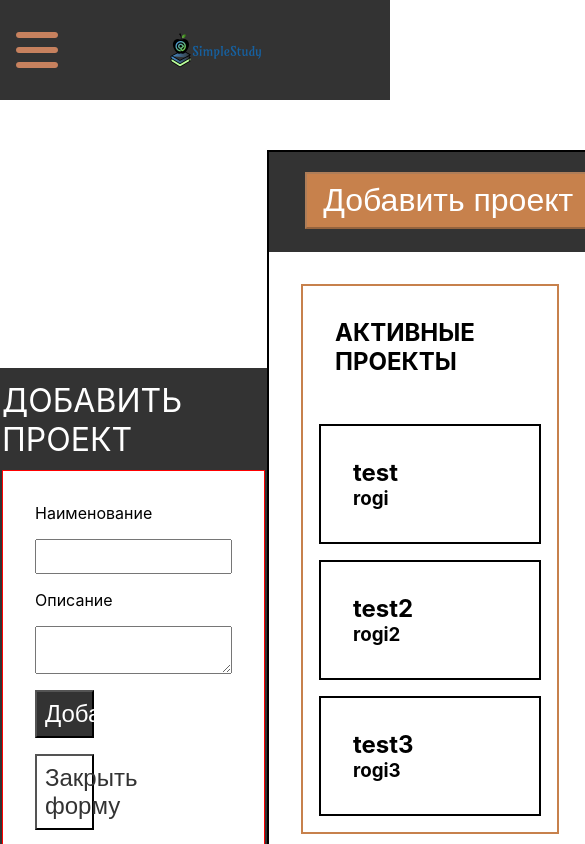
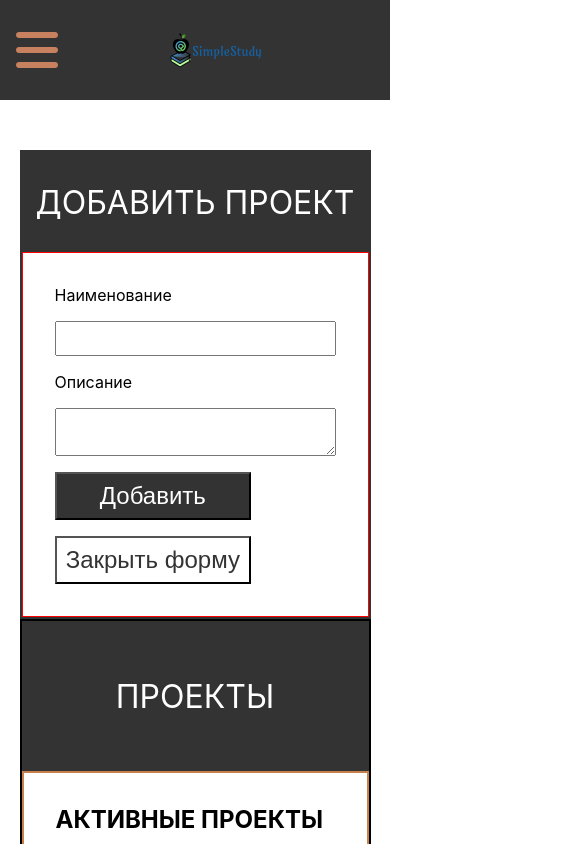
Before and after one commit to LordGrishnakh/educational-platform, a React (Create React App) app: page /tracking in a window 390 px wide. Both pictures are taken after a click on the button "Добавить проект". Shown: the top 844 px of the page, 585 px wide, since content can reach past the window. Built offline with nearby package versions, Linux system fonts and the light colour scheme.

Commit message:
C:/Program Files/Git/tracking Responsive Design

```diff
--- a/src/components/Tracking/AddNewProjectForm/AddNewProject.module.scss
+++ b/src/components/Tracking/AddNewProjectForm/AddNewProject.module.scss
@@ -19,8 +19,9 @@
     display: flex;
     flex-direction: column;
 
-    & input, & textarea {
-      padding: .5rem .5rem;
+    & input,
+    & textarea {
+      padding: 0.5rem 0.5rem;
       margin: 1rem 0;
     }
 
@@ -32,7 +33,7 @@
       font-size: 1.5rem;
 
       &:hover {
-        background-color: #6B6767;
+        background-color: #6b6767;
       }
     }
   }
@@ -49,3 +50,25 @@
     }
   }
 }
+
+@media (max-width: 1520px) {
+  .Container {
+    width: 600px;
+  }
+}
+
+@media (max-width: 640px) {
+  .Container {
+    width: 90%;
+
+    & .Header {
+      text-align: center;
+    }
+
+    & form {
+      & button {
+        min-width: 70%;
+      }
+    }
+  }
+}
--- a/src/components/Tracking/ProjectManager/ProjectManager.module.scss
+++ b/src/components/Tracking/ProjectManager/ProjectManager.module.scss
@@ -23,6 +23,7 @@
     }
     & li {
       background-color: white;
+      cursor: grab;
     }
 
     & .Project {
@@ -33,7 +34,7 @@
     }
 
     & .Active {
-      border: 2px solid #C7814C;
+      border: 2px solid #c7814c;
       min-height: 150px;
       margin-bottom: 4rem;
     }
@@ -50,7 +51,7 @@
     right: 0;
     padding: 0.5rem 1rem;
     font-size: 2rem;
-    background-color: #C7814C;
+    background-color: #c7814c;
     color: white;
 
     &:hover {
@@ -58,3 +59,35 @@
     }
   }
 }
+
+@media (max-width: 1520px) {
+  .Container {
+    width: 600px;
+
+    & .Header {
+      height: 150px;
+      display: flex;
+      flex-direction: column;
+    }
+
+    & .CloseBtn {
+      margin-top: 1rem;
+      position: unset;
+    }
+  }
+}
+@media (max-width: 1200px) {
+  .Container {
+    margin-bottom: 2rem;
+  }
+}
+
+@media (max-width: 640px) {
+  .Container {
+    width: 90%;
+
+    & .Projects {
+      padding: 0;
+    }
+  }
+}
--- a/src/components/Tracking/ProjectManager/ProjectManager.tsx
+++ b/src/components/Tracking/ProjectManager/ProjectManager.tsx
@@ -30,12 +30,26 @@ const ProjectManager: React.FC<{
     e.currentTarget.classList.remove("droppable");
     const prjId = e.dataTransfer!.getData("text/plain");
     console.log(e.currentTarget.classList[0].includes("Active"));
-    props.switchProjectStatus(prjId, e.currentTarget.classList[0].includes("Active"));
+    props.switchProjectStatus(
+      prjId,
+      e.currentTarget.classList[0].includes("Active")
+    );
   };
 
   return (
     <div className={Styles.Container}>
-      <div className={Styles.Header}>ПРОЕКТЫ</div>
+      <div className={Styles.Header}>
+        <p>ПРОЕКТЫ</p>
+        {!props.formOpened && (
+          <button
+            className={Styles.CloseBtn}
+            disabled={props.formOpened}
+            onClick={() => props.openForm(true)}
+          >
+            Добавить проект
+          </button>
+        )}
+      </div>
       <div className={Styles.Projects}>
         <div
           className={Styles.Active}
@@ -92,14 +106,6 @@ const ProjectManager: React.FC<{
           </ul>
         </div>
       </div>
-
-      <button
-        className={Styles.CloseBtn}
-        disabled={props.formOpened}
-        onClick={() => props.openForm(true)}
-      >
-        Добавить проект
-      </button>
     </div>
   );
 };
--- a/src/components/Tracking/Tracking.module.scss
+++ b/src/components/Tracking/Tracking.module.scss
@@ -7,3 +7,9 @@
   align-items: center;
   justify-content: space-around;
 }
+
+@media (max-width: 1200px) {
+  .Container {
+    flex-direction: column;
+  }
+}
```
